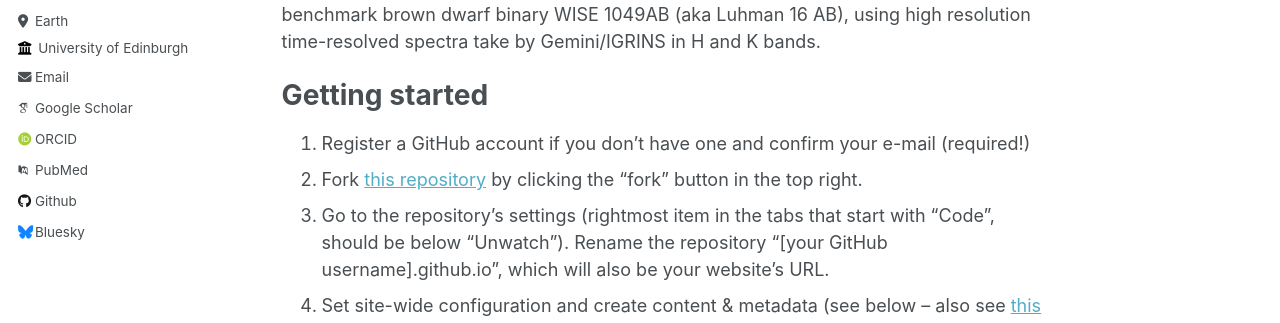
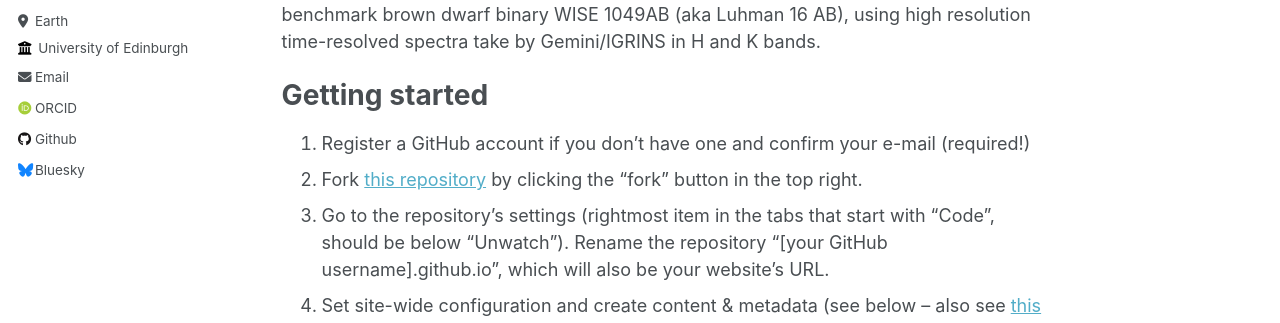
Before and after one commit to alphalyncis/alphalyncis.github.io, a Jekyll site: the page built from _pages/about.md, in a window 1280 px wide. Shown: the part 387-710 px from the top of the page. Built offline with Jekyll 4.4.1, drawn with Linux system fonts in a browser that asks for light colours; some web fonts are replaced; part of the change alters nothing that is shown.

```diff
--- a/_config.yml
+++ b/_config.yml
@@ -32,11 +32,11 @@ author:
 
   # Academic websites
   arxiv            : # URL - Update with the correct link to your profile
-  googlescholar    : "https://scholar.google.com/citations?user=PS_CX0AAAAAJ"
+  googlescholar    : # URL
   impactstory      : # URL
-  orcid            : "http://orcid.org/yourorcidurl"
+  orcid            : "https://orcid.org/0009-0005-9339-2369"
   semantic         : # URL
-  pubmed           : "https://www.ncbi.nlm.nih.gov/pubmed/?term=john+snow"
+  pubmed           : # URL
   researchgate     : # URL
 
   # Repositories and software development
```
Also changed, not shown: images/3953273590_704e3899d5_m.jpg (deleted), images/500x300.png (deleted), images/bio-photo-2.jpg (deleted), 3 other files.
